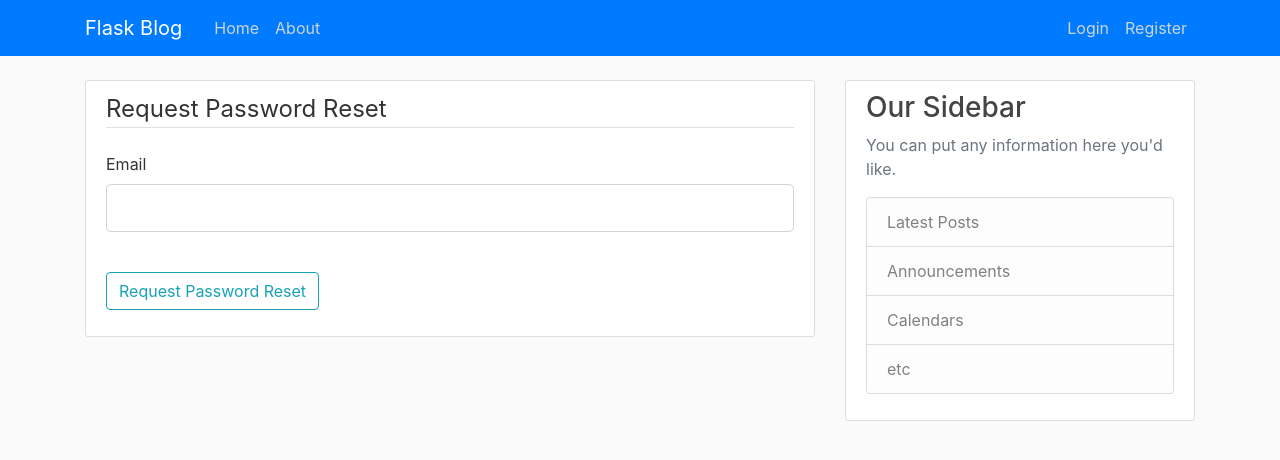
After one commit to davifeliciano/flask_blog, a Flask app: page /reset_password in a window 1280 px wide. The commit adds this page. Shown: the top 460 px of the page. Run offline with Flask 2, Linux system fonts and the light colour scheme; some libraries are stand-ins or nearby versions.

Commit message:
Adding password reset feature

```diff
--- a/flask_blog/forms.py
+++ b/flask_blog/forms.py
@@ -69,3 +69,23 @@ class PostForm(FlaskForm):
     title = StringField("Title", validators=[DataRequired()])
     content = TextAreaField("Content", validators=[DataRequired()])
     submit = SubmitField("Post")
+
+
+class RequestResetForm(FlaskForm):
+    email = StringField("Email", validators=[DataRequired(), Email()])
+    submit = SubmitField("Request Password Reset")
+
+    def validate_email(self, email):
+        user = User.query.filter_by(email=email.data).first()
+        if not user:
+            raise ValidationError(
+                "There is no account with that email. You must register first."
+            )
+
+
+class ResetPasswordForm(FlaskForm):
+    password = PasswordField("Password", validators=[DataRequired()])
+    confirm_password = PasswordField(
+        "Confirm Password", validators=[DataRequired(), EqualTo("password")]
+    )
+    submit = SubmitField("Reset Password")
--- a/flask_blog/routes.py
+++ b/flask_blog/routes.py
@@ -3,9 +3,17 @@ import secrets
 from PIL import Image
 from flask import url_for, render_template, flash, redirect, request, abort
 from flask_login import login_user, current_user, logout_user, login_required
-from .forms import RegistrationForm, LoginForm, UpdateAccountForm, PostForm
+from flask_mail import Message
+from .forms import (
+    RegistrationForm,
+    LoginForm,
+    UpdateAccountForm,
+    PostForm,
+    RequestResetForm,
+    ResetPasswordForm,
+)
 from .models import User, Post
-from flask_blog import app, db, bcrypt
+from flask_blog import app, db, bcrypt, mail
 
 
 @app.route("/")
@@ -175,3 +183,50 @@ def user(username):
         .paginate(per_page=5, page=page)
     )
     return render_template("user.html", title=user.username, user=user, posts=posts)
+
+
+def send_reset_email(user):
+    token = user.get_reset_token()
+    message = Message(
+        subject="Password Reset Request",
+        sender=app.config["MAIL_DEFAULT_SENDER"],
+        recipients=[user.email],
+    )
+    message.body = render_template("mail_template.txt", token=token)
+    message.html = render_template("mail_template.html", token=token)
+    mail.send(message)
+
+
+@app.route("/reset_password", methods=["GET", "POST"])
+def reset_request():
+    if current_user.is_authenticated:
+        return redirect(url_for("homepage"))
+    form = RequestResetForm()
+    if form.validate_on_submit():
+        user = User.query.filter_by(email=form.email.data).first()
+        if user:
+            send_reset_email(user)
+            flash(
+                "An email has been sent to your address with instructions to reset your password.",
+                "info",
+            )
+            return redirect(url_for("login"))
+    return render_template("reset_request.html", title="Reset Password", form=form)
+
+
+@app.route("/reset_password/<token>", methods=["GET", "POST"])
+def reset_token(token):
+    if current_user.is_authenticated:
+        return redirect(url_for("homepage"))
+    user = User.verify_reset_token(token)
+    if not user:
+        return redirect(url_for("reset_request"))
+    form = ResetPasswordForm()
+    if form.validate_on_submit():
+        user.password = bcrypt.generate_password_hash(form.password.data).decode(
+            "utf-8"
+        )
+        db.session.commit()
+        flash("Your password has been updated! You are now able to login.", "success")
+        return redirect(url_for("login"))
+    return render_template("reset_token.html", title="Reset Password", form=form)
--- a/flask_blog/templates/login.html
+++ b/flask_blog/templates/login.html
@@ -38,10 +38,10 @@
             </fieldset>
             <div class="form-group mt-4">
                 {{ form.submit(class="btn btn-outline-info") }}
+                <small class="text-muted ml-2">
+                    <a href="{{ url_for('reset_request') }}">Forgot Your Password?</a>
+                </small>
             </div>
-            <small class="text-muted ml-2">
-                <a href="#">Forgot Your Password?</a>
-            </small>
         </form>
     </div>
     <div class="border-top pt-3">
--- /dev/null
+++ b/flask_blog/templates/mail_template.txt
@@ -0,0 +1,4 @@
+To reset your password, click on the following link
+{{ url_for("reset_token", token=token, _external=True) }}
+
+If you did not make this request, please simply ignore this email
--- /dev/null
+++ b/flask_blog/templates/reset_request.html
@@ -0,0 +1,27 @@
+{% extends "layout.html" %}
+{% block content %}
+    <div class="content-section">
+        <form method="post" action="">
+            {{ form.hidden_tag() }}
+            <fieldset class="form-group">
+                <legend class="border-bottom mb-4">Request Password Reset</legend>
+                <div class="form-group">
+                    {{ form.email.label(class="form-control-label") }}
+                    {% if form.email.errors %}
+                        {{ form.email(class="form-control form-control-lg is-invalid") }}
+                        <div class="invalid-feedback">
+                            {% for error in form.email.errors %}
+                                <span>{{ error }}</span>
+                            {% endfor %}
+                        </div>
+                    {% else %}
+                        {{ form.email(class="form-control form-control-lg") }}
+                    {% endif %}
+                </div>
+            </fieldset>
+            <div class="form-group mt-4">
+                {{ form.submit(class="btn btn-outline-info") }}
+            </div>
+        </form>
+    </div>
+{% endblock %}
--- a/requirements.txt
+++ b/requirements.txt
@@ -1,5 +1,6 @@
 bcrypt==3.2.0
 black==21.9b0
+blinker==1.4
 cffi==1.15.0
 click==8.0.3
 dnspython==2.1.0
@@ -7,6 +8,7 @@ email-validator==1.1.3
 Flask==2.0.2
 Flask-Bcrypt==0.7.1
 Flask-Login==0.5.0
+Flask-Mail==0.9.1
 Flask-SQLAlchemy==2.5.1
 Flask-WTF==0.15.1
 greenlet==1.1.2
@@ -19,6 +21,7 @@ pathspec==0.9.0
 Pillow==8.4.0
 platformdirs==2.4.0
 pycparser==2.20
+PyJWT==2.3.0
 regex==2021.10.23
 six==1.16.0
 SQLAlchemy==1.4.26
```
Also changed, not shown: flask_blog/__init__.py (+10 -0 lines), flask_blog/models.py (+30 -2 lines), flask_blog/templates/mail_template.html (added, +117 -0 lines), flask_blog/templates/reset_token.html (added, +40 -0 lines).
